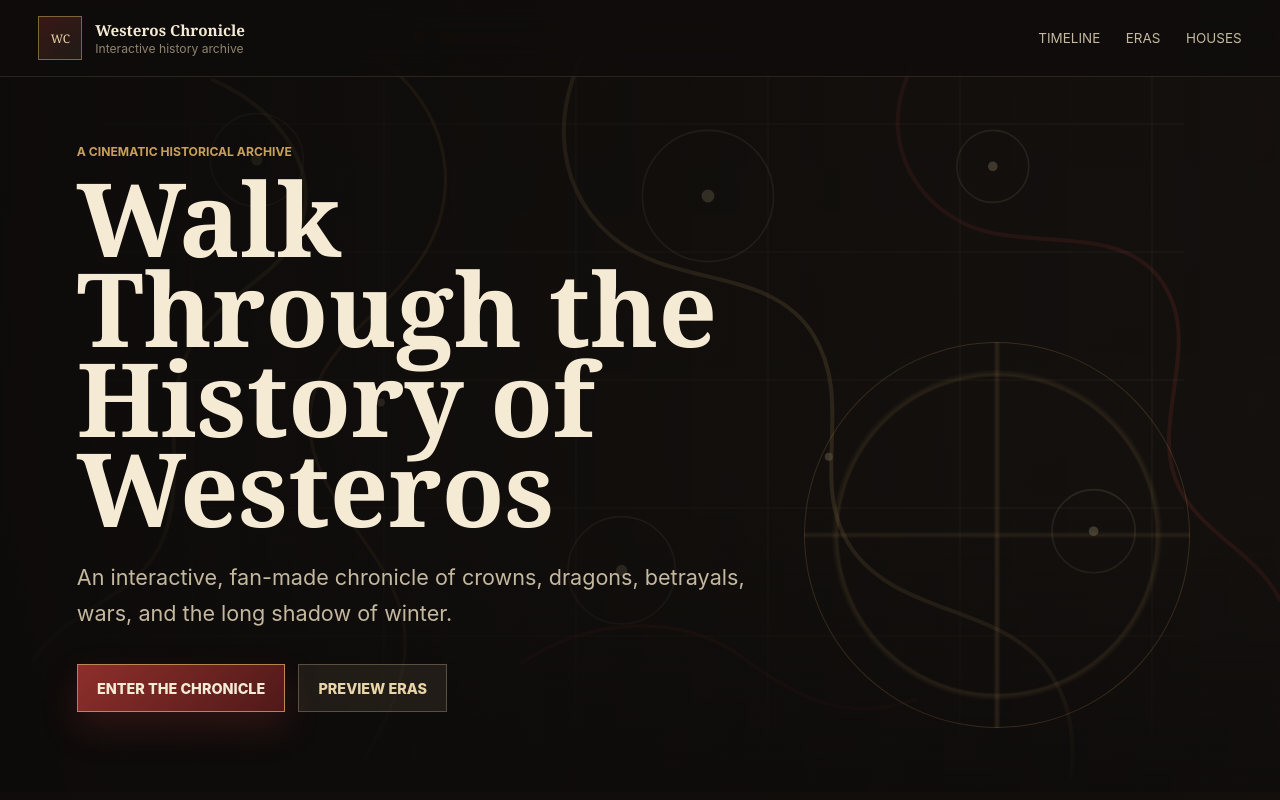
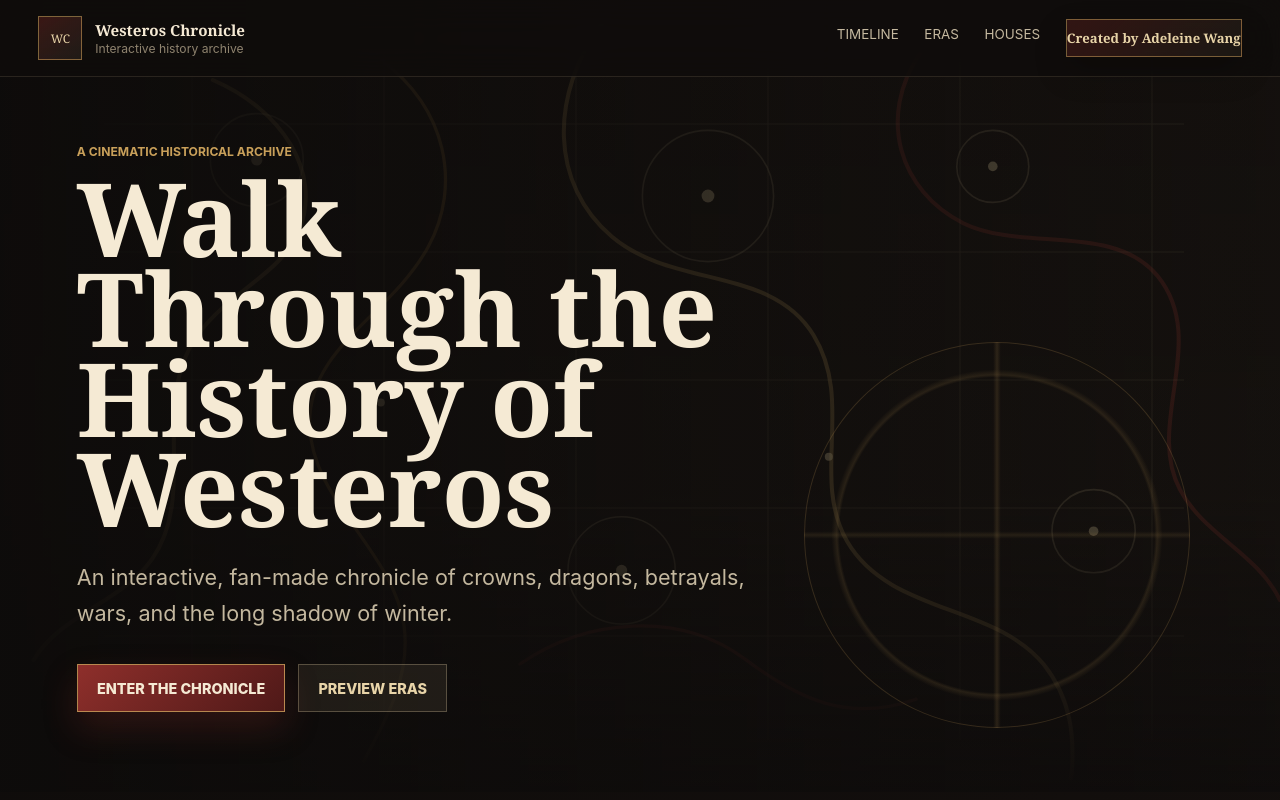
Before and after one commit to Adeleine1217/westeros-chronicle-ui, a React (Vite) app: page / in a window 1280 px wide. Shown: the top 800 px of the page. Built offline with nearby package versions, Linux system fonts and the light colour scheme.

Commit message:
"Adeleine wang" moved to top

```diff
--- a/src/components/Layout.jsx
+++ b/src/components/Layout.jsx
@@ -16,26 +16,24 @@ export default function Layout({ children }) {
           <a href="#chronicle">Timeline</a>
           <a href="#eras">Eras</a>
           <a href="#houses">Houses</a>
+          <a
+            className="creator-link creator-link--header"
+            href="https://adeleine1217.github.io/"
+            target="_blank"
+            rel="noreferrer"
+          >
+            Created by Adeleine Wang
+          </a>
         </nav>
       </header>
 
       <main>{children}</main>
 
       <footer className="site-footer">
-        <div>
-          <p>
-            Unofficial fan-made storytelling project for educational and
-            portfolio use. No copyrighted book text is reproduced.
-          </p>
-          <a
-            className="creator-link"
-            href="https://adeleine1217.github.io/"
-            target="_blank"
-            rel="noreferrer"
-          >
-            Created by Adeleine Wang
-          </a>
-        </div>
+        <p>
+          Unofficial fan-made storytelling project for educational and
+          portfolio use. No copyrighted book text is reproduced.
+        </p>
       </footer>
     </div>
   );
--- a/src/styles/global.css
+++ b/src/styles/global.css
@@ -465,6 +465,17 @@ h3 {
   transform: translateY(-1px);
 }
 
+.creator-link--header {
+  min-height: 2.35rem;
+  padding: 0.55rem 0.75rem;
+  font-size: 0.82rem;
+  text-transform: none;
+}
+
+.header-nav .creator-link--header::after {
+  display: none;
+}
+
 @media (max-width: 900px) {
   .site-header {
     position: absolute;
```
